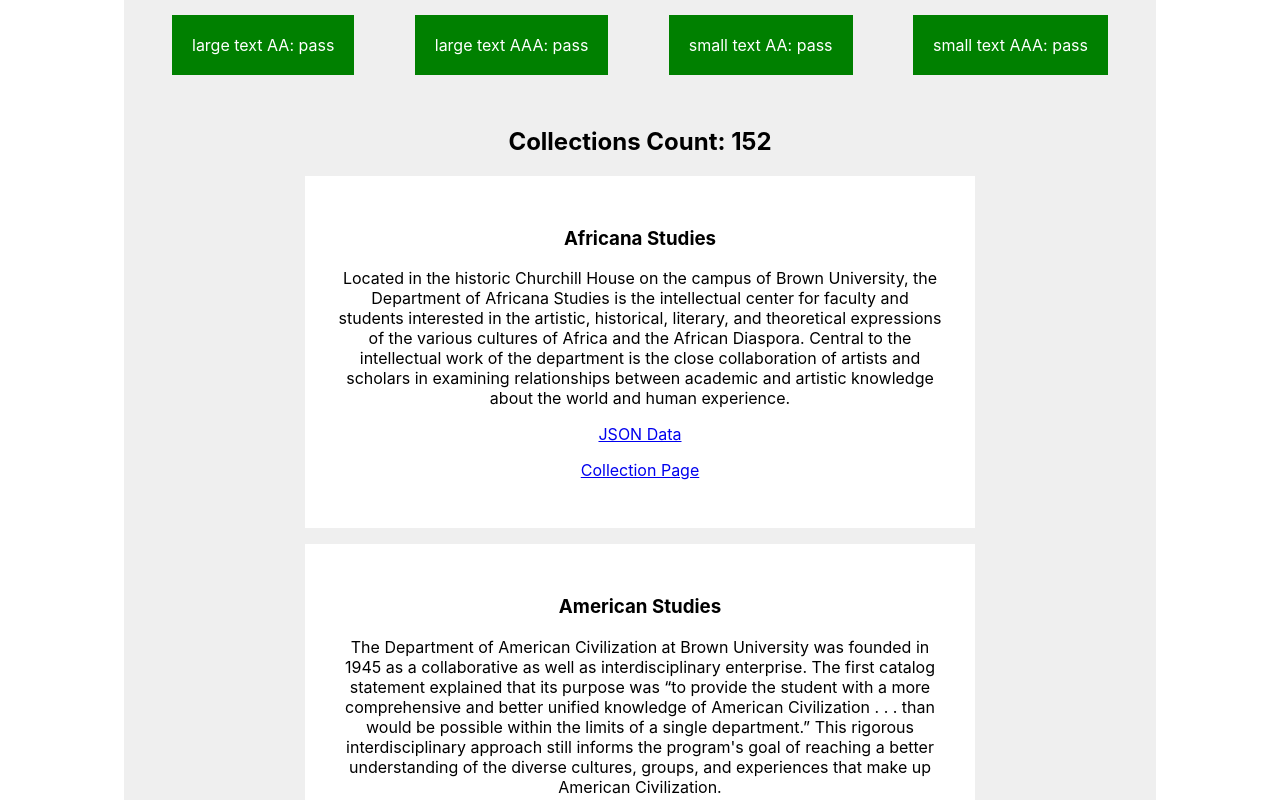
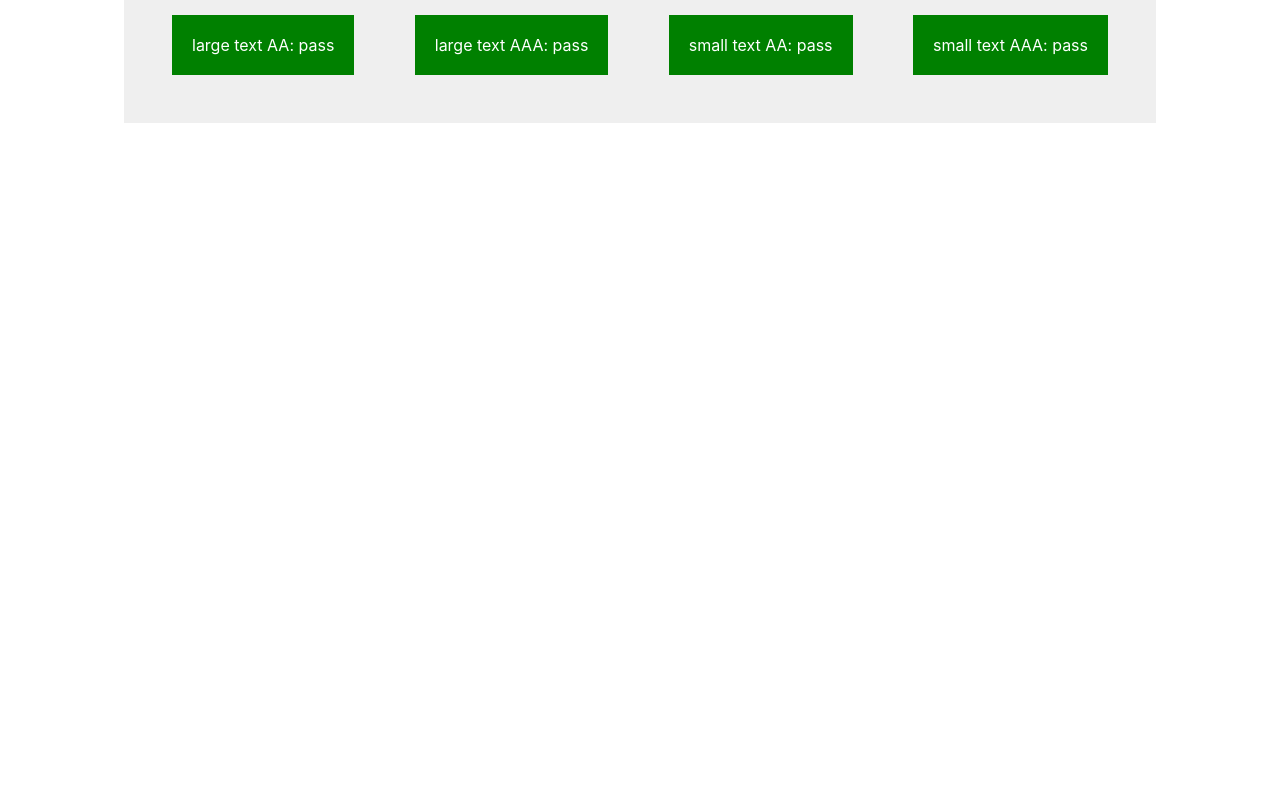
Before and after one commit to adam-at-brown/contrast_checker, a React (Create React App) app: page / in a window 1280 px wide. Shown: the part 1540-2340 px from the top of the page. After the commit the page ends 1663 px from the top, so only its background shows below. Built offline with nearby package versions, Linux system fonts and the light colour scheme.

Commit message:
test gh action ws-s deploy

```diff
--- a/src/App.js
+++ b/src/App.js
@@ -1,6 +1,5 @@
 import Checker from './components/checker'
 import styled from 'styled-components'
-import Collections from './components/collections'
 
 export default function App() {
   return (
@@ -11,7 +10,6 @@ export default function App() {
       <main>
         <Checker />
       </main>
-      <Collections />
     </Wrap>
   )
 }
```
